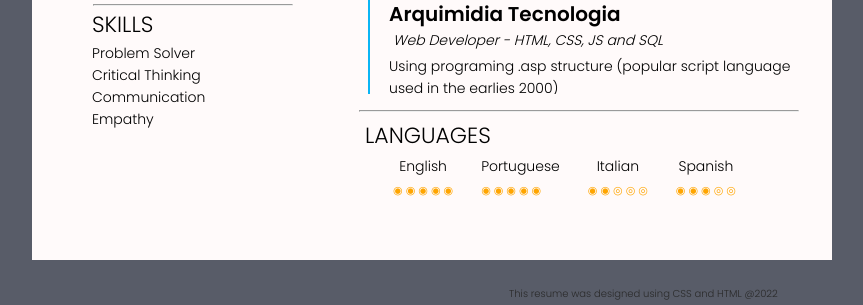
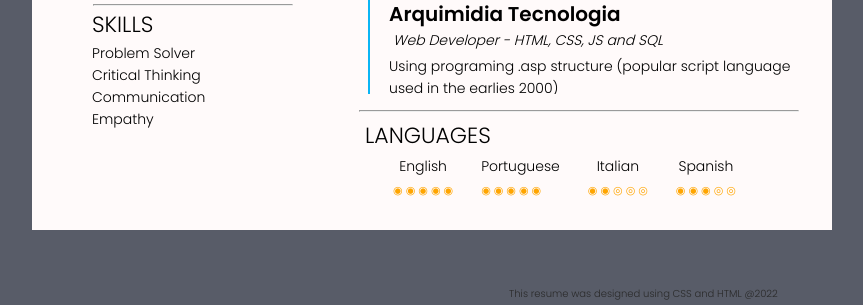
Before and after one commit to volneyvj/resume, a PHP site: page / in a window 1280 px wide. Shown: the part 990-1295 px from the top of the page, without its empty margins (208-1071 px from the left). Run offline with PHP 8.4, Linux system fonts and the light colour scheme.

Commit message:
Update styles.css

```diff
--- a/styles.css
+++ b/styles.css
@@ -25,10 +25,22 @@ a {
 
 .resume {
   width: 800px;
-  height: 155vh;
+  height: 1400px;
   margin: 10px auto;
   padding: 20px;
   background-color: #FFFAFA;
+}
+
+@media screen and (min-width: 800px) {
+  .resume {
+    height: 1410px;
+  }
+}
+
+@media screen and (min-width: 1200px) {
+  .resume {
+    height: 1210px;
+  }
 }
 
 .top {
```
